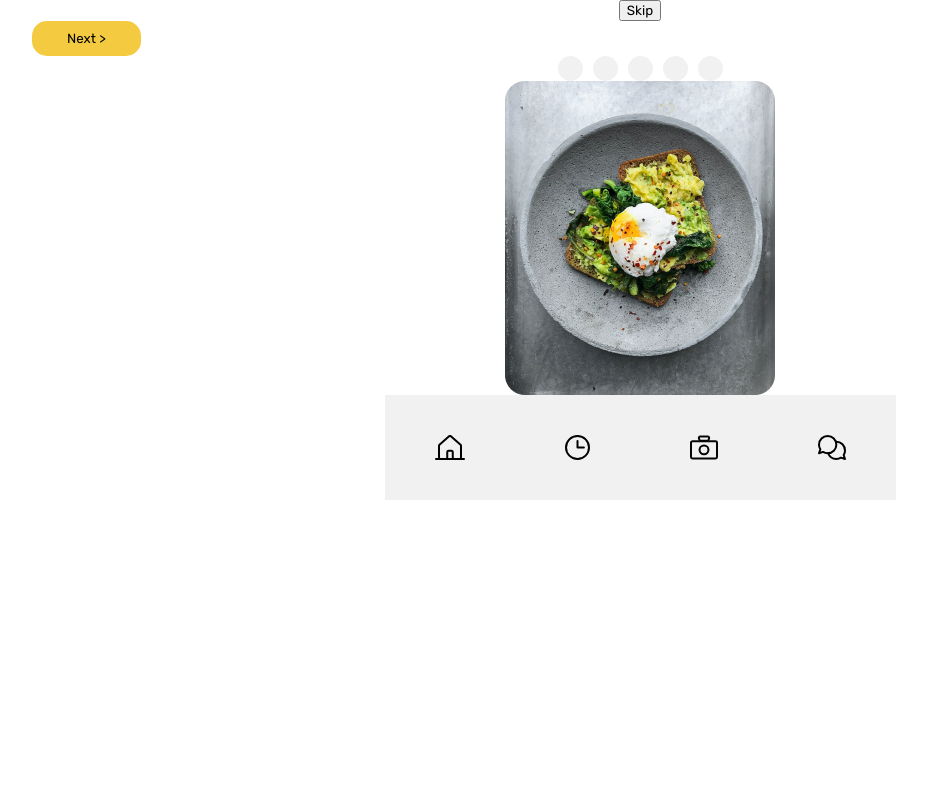
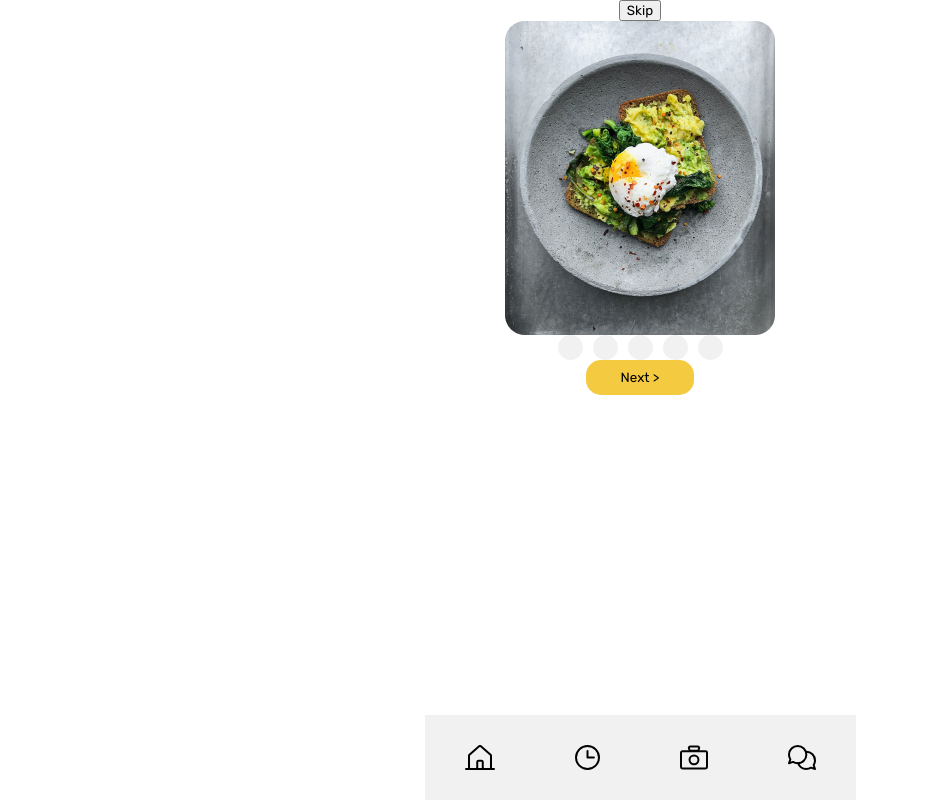
Before and after one commit to Pho86/ShareFood, a Next.js app: page / in a window 1280 px wide. Shown: the whole page, without its empty margins (0-927 px from the left). Built offline with nearby package versions, Linux system fonts and the light colour scheme.

Commit message:
next/back buttons done

```diff
--- a/comps/Button.js
+++ b/comps/Button.js
@@ -1,32 +1,75 @@
 import styled from 'styled-components';
-import {useRouter} from 'next/router'
+import { useRouter } from 'next/router';
 
 const ButtonCont = styled.button`
-display:flex;
-justify-content:center;
-
+text-align: center;
 background:#F3CA40;
 border:none;
 border-radius:15px;
 padding:10px 35px 10px 35px;
-
 `;
 
-export default function Button({
+const BButtonCont = styled.button`
+text-align: center;
+background:#FAEAB3;
+border:none;
+border-radius:15px;
+padding:10px 35px 10px 35px;
+`;
+
+
+export default function NButton({
     text = "Next >"
+}) {
 
+    const r = useRouter();
+    const { tut } = r.query;
+    if (Number(tut) === 4) {
+        return <ButtonCont onClick={
+            () => r.replace({
+                query: {
+                    home: 0
+                }
+            })
+        }>
+            Done {'>'}
+        </ButtonCont>
+    }
+    return <ButtonCont onClick={
+        () => r.push({
+            query: {
+                tut: tut === undefined ? tut : Math.min(4, Number(tut) + 1)
+            }
+        })
+    }>
+        {text}
+    </ButtonCont>
+}
+
+export function BButton({
+    text = "< Back"
 }) {
     const r = useRouter();
-    if (text === "Next >") {
+    const { tut } = r.query;
+    if (Number(tut) >= 1 ) {
+        return <BButtonCont onClick={
+            () => r.replace({
+                query: {
+                    tut: tut === undefined ? tut : Math.max(0, Number(tut) - 1)
+                }
+            })
+        }>
+            {text}
+        </BButtonCont>
+    }
 
-    }
-    return <ButtonCont onClick={
-        ()=>r.push({
-          query:{
-              route:"tut2"
-          }
-        })
-      }>
-          {text}
-    </ButtonCont>
+    // return <BButtonCont onClick={
+    //     () => r.replace({
+    //         query: {
+    //             tut: tut === undefined ? tut : Math.max(0, Number(tut) - 1)
+    //         }
+    //     })
+    // }>
+    //     {text}
+    // </BButtonCont>
 }
--- a/comps/ChoiceButton.js
+++ b/comps/ChoiceButton.js
@@ -14,8 +14,8 @@ margin-left: auto;
 margin-right: auto;
 padding-top: 17px;
 
+`
 
-`
 export default function ChoiceButton({
     img = "/button_choices/x_button.svg"
 }) {
--- a/comps/ImgCard.js
+++ b/comps/ImgCard.js
@@ -21,9 +21,21 @@ export default function ImgCard({
 }) {
     const r = useRouter();
 
-    const { route } = r.query
-    if (route === 'tut2') {
+    const { tut } = r.query
+    if (tut === '0') {
+        img="/img1.png"
+    }
+    if (tut === '1') {
         img="/img2.png"
+    }
+    if (tut === '2') {
+        img="/img3.png"
+    }
+    if (tut === '3') {
+        img="/img4.png"
+    }
+    if (tut === '4') {
+        img="/img5.png"
     }
 
     return <Cont>
--- a/comps/NavBar.js
+++ b/comps/NavBar.js
@@ -2,19 +2,24 @@ import styled from 'styled-components';
 import {useRouter} from 'next/router';
 
 const BarCont = styled.div`
+position:absolute;
+margin-left: auto;
+margin-right: auto;
+left: 0;
+right: 0;
+text-align: center;
+bottom:0;
 display:flex;
 justify-content:center;
 `
 
 const Img = styled.img`
-padding: 40px 50px 40px 50px;
+padding: 30px 40px 30px 40px;
 background-color:#F1F1F1;
 `
 
 
-
 export default function NavBar({
-
 }){
     const r = useRouter();
     const {route} = r.query;
--- a/pages/index.js
+++ b/pages/index.js
@@ -1,9 +1,9 @@
 import Head from 'next/head'
 import Image from 'next/image'
 import styles from '../styles/Home.module.css'
-import {useRouter} from 'next/router'
+import { useRouter } from 'next/router'
 
-import Button from '../comps/Button'
+import NButton, { BButton } from '../comps/Button'
 import ProgressBar from '../comps/Progress'
 import Text from '../comps/Text.js'
 import ImgCard from '../comps/ImgCard.js'
@@ -12,22 +12,19 @@ import NavBar from '../comps/NavBar'
 
 export default function Home() {
   const r = useRouter();
-
-  const {route} = r.query
-
+  const { route } = r.query
 
   return (
-
     <div className={styles.container}>
-    <Text>Skip</Text>
-    <Button></Button>
-    <ProgressBar></ProgressBar>
-    <ImgCard/>
-    <NavBar></NavBar>
-    <p></p>
+      <Text>Skip</Text>
+      <ImgCard />
+      <ProgressBar></ProgressBar>
+      <div className={styles.buttongrid}>
+        <BButton text="< Back" route="tut"></BButton>
+        <NButton text="Next >" route="tut"></NButton>
+      </div>
+      <NavBar></NavBar>
+      <p></p>
     </div>
   )
-
-
-
 }
--- a/styles/Home.module.css
+++ b/styles/Home.module.css
@@ -1,5 +1,10 @@
 .container {
   padding: 0 2rem;
+}
+
+.buttongrid {
+  display: flex;
+  justify-content: center;
 }
 
 .main {
```
Also changed, not shown: data/button_content.js (+26 -19 lines), data/img_content.js (+5 -5 lines).
